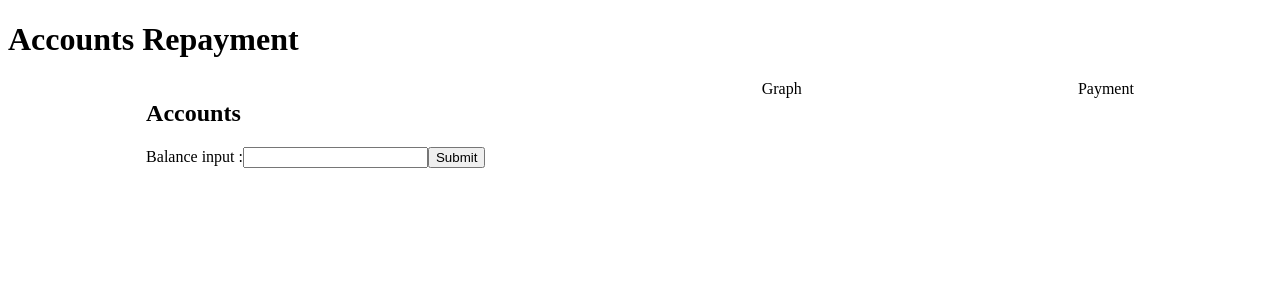
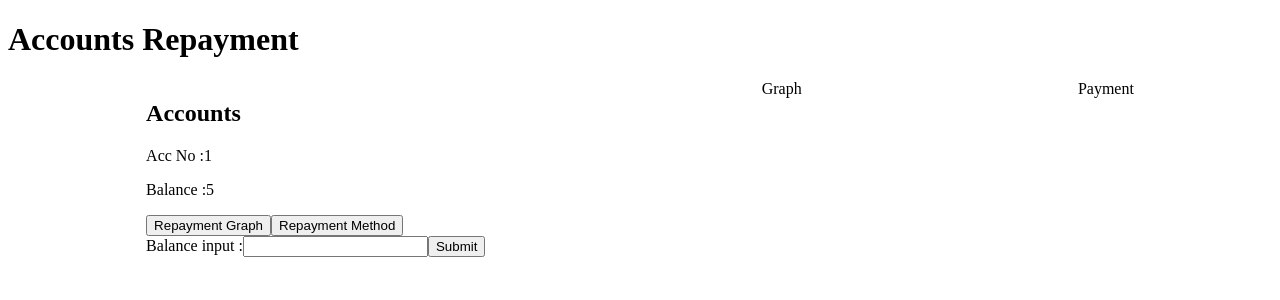
Before and after one commit to sujith2690/Accounts-Craxinno-Tech, a React (Vite) app: page / in a window 1280 px wide. Both pictures are taken after typing "5" into the empty fields and a click on the button "Submit". Shown: the top 300 px of the page. Built offline with nearby package versions, Linux system fonts and the light colour scheme.

Commit message:
accounts are shown

```diff
--- a/src/Components/Accounts.jsx
+++ b/src/Components/Accounts.jsx
@@ -24,6 +24,14 @@ const Accounts = ({ setAcc, setConditions }) => {
     return (
         <div className="account-list">
             <h2>Accounts</h2>
+            {userAcc.map((userAcc, i) => (
+                <div key={i} className='accOption'>
+                    <p>Acc No :{userAcc.count}</p>
+                    <p>Balance :{userAcc.balance}</p>
+                    <button onClick={() => handleClicked(userAcc)} className='btn'>Repayment Graph </button>
+                    <button onClick={() => handleClick(userAcc)} className='btn'>Repayment Method</button>
+                </div>
+            ))}
             <form onSubmit={handleSubmit}>
                 <label htmlFor="balance">Balance input :</label>
                 <input
```
